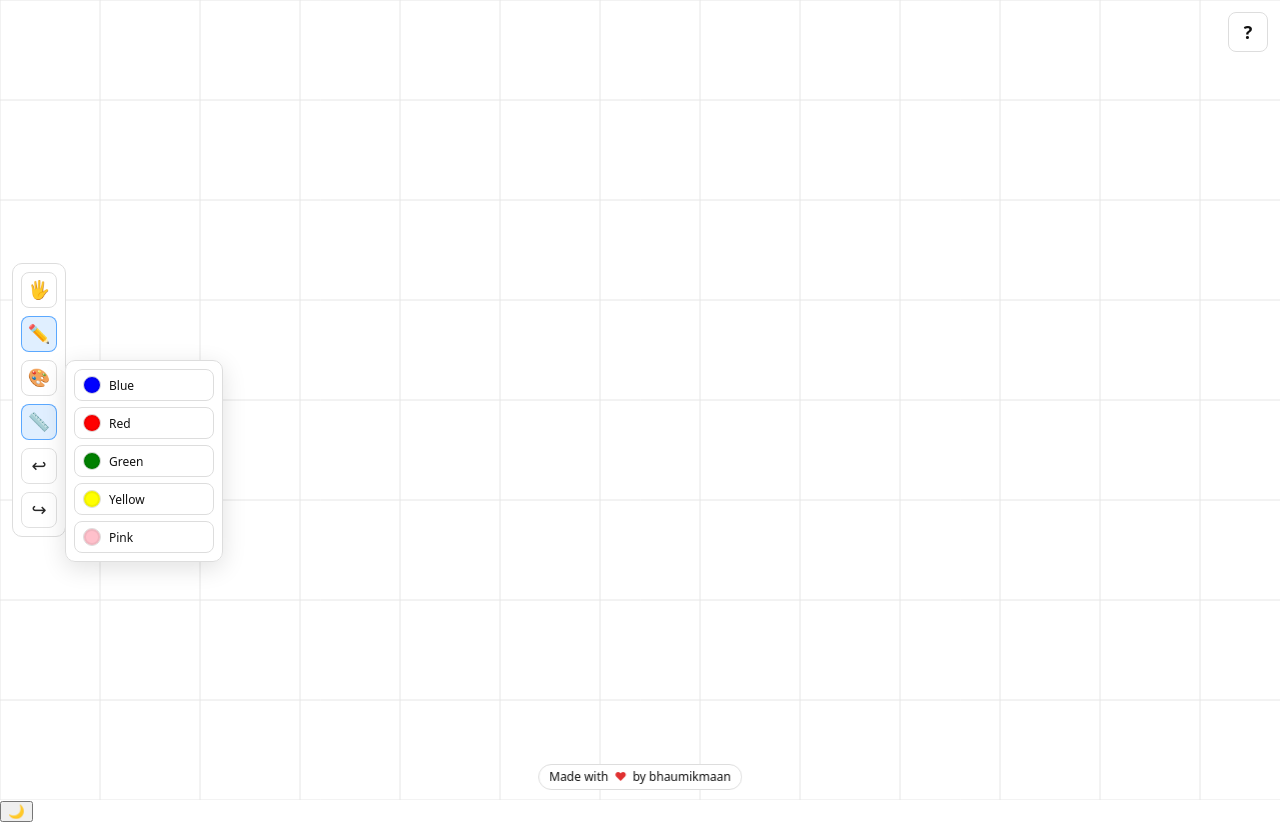
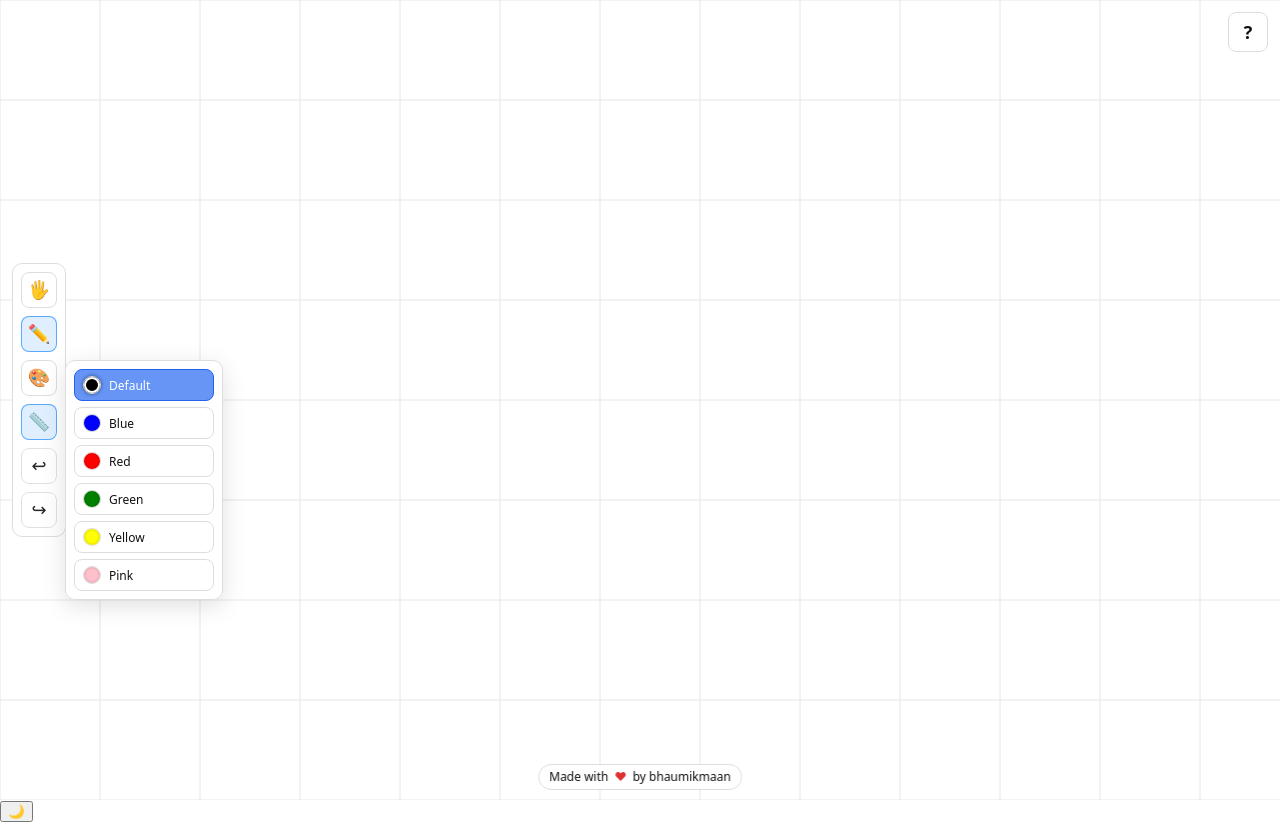
Before and after one commit to bhaumikmaan/web-whiteboard, a React (Vite) app: page / in a window 1280 px wide. Both pictures are taken after a click on the button "Choose color". Built offline with nearby package versions, Linux system fonts and the light colour scheme.

Commit message:
Add default color to palette

```diff
--- a/src/components/BrushPalette/BrushPalette.jsx
+++ b/src/components/BrushPalette/BrushPalette.jsx
@@ -176,6 +176,21 @@ export default function BrushPalette({ theme, tool, onChange, onUndo, onRedo })
           style={{ top: colorPos.top, left: colorPos.left }}
           aria-label="Pen colors"
         >
+          <button
+            role="menuitemradio"
+            aria-checked={tool.color == null}
+            className={`${styles.paletteItem} ${styles.color} ${tool.color == null ? styles.active : ''}`}
+            onClick={() => setColor(undefined)}
+            title="Default"
+          >
+            <span
+              className={styles.swatchDot}
+              style={{ background: theme === 'dark' ? '#ffffff' : '#000000' }}
+              aria-hidden="true"
+            />
+            Default
+          </button>
+
           {[
             { name: 'Blue', css: 'blue' },
             { name: 'Red', css: 'red' },
```
